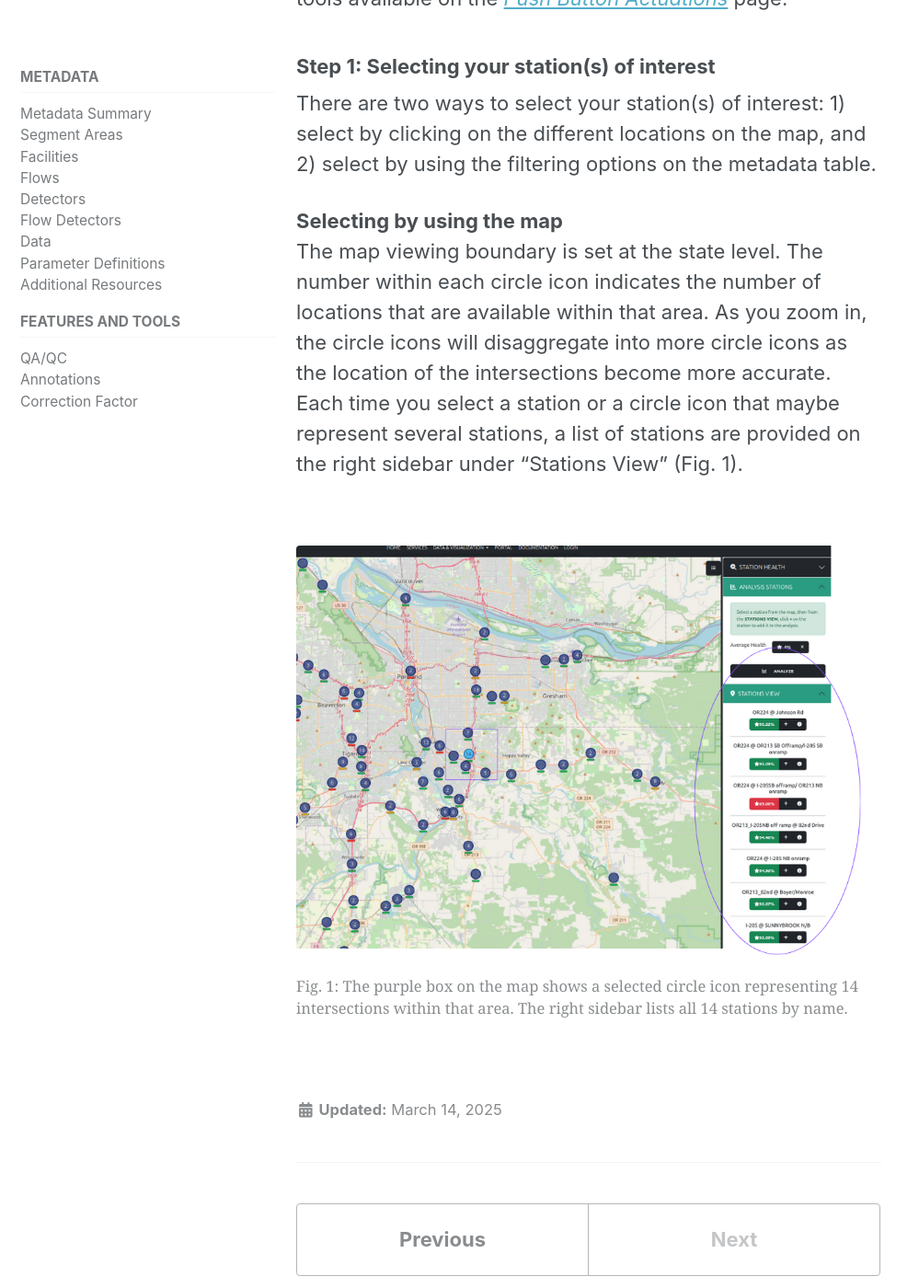
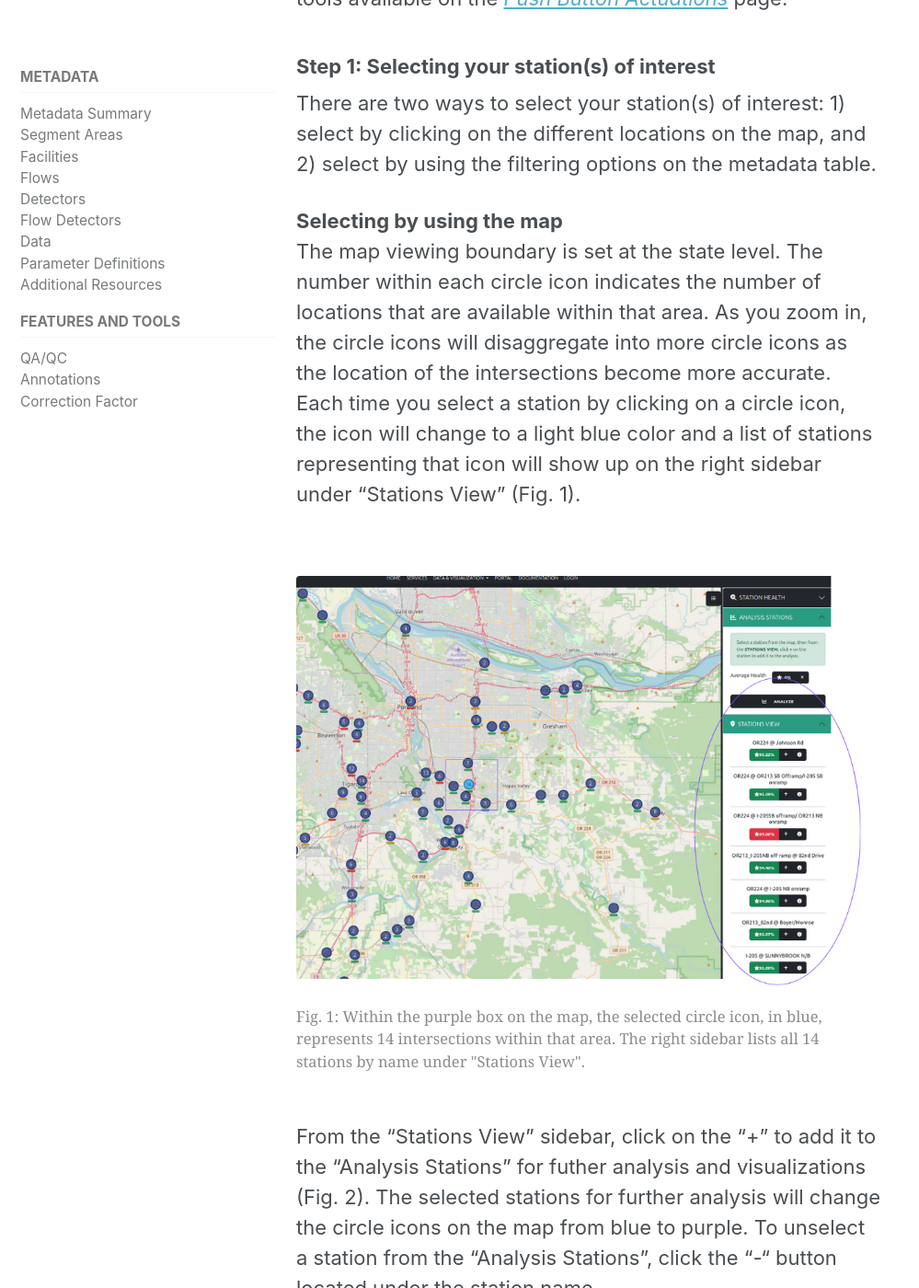
Before and after one commit to PSUTrec/documentation, a Jekyll site: the page built from _documents/push-button.md, in a window 1280 px wide and 1400 px high, scrolled down 442 px. Shown: the whole window at 92% size, without its empty margins (0-999 px from the left). Built offline with Jekyll 4.4.1, drawn with Linux system fonts in a browser that asks for light colours; nearby versions of some CDN libraries; some of the changed text lies outside the part shown.

Commit message:
added fig 2

```diff
--- a/_documents/push-button.md
+++ b/_documents/push-button.md
@@ -10,9 +10,16 @@ The following sections will guide you through the different tools available on t
 There are two ways to select your station(s) of interest: 1) select by clicking on the different locations on the map, and 2) select by using the filtering options on the metadata table.
 
 __Selecting by using the map__
-The map viewing boundary is set at the state level. The number within each circle icon indicates the number of locations that are available within that area. As you zoom in, the circle icons will disaggregate into more circle icons as the location of the intersections become more accurate. Each time you select a station or a circle icon that maybe represent several stations, a list of stations are provided on the right sidebar under "Stations View" (Fig. 1).
+The map viewing boundary is set at the state level. The number within each circle icon indicates the number of locations that are available within that area. As you zoom in, the circle icons will disaggregate into more circle icons as the location of the intersections become more accurate. Each time you select a station by clicking on a circle icon, the icon will change to a light blue color and a list of stations representing that icon will show up on the right sidebar under "Stations View" (Fig. 1).
 
 <figure class="align-left">
     <img src="{{ site.url }}{{ site.baseurl }}/assets/images/push-fig1.png" alt="">
-    <figcaption>Fig. 1: The purple box on the map shows a selected circle icon representing 14 intersections within that area. The right sidebar lists all 14 stations by name.</figcaption>
+    <figcaption>Fig. 1: Within the purple box on the map, the selected circle icon, in blue, represents 14 intersections within that area. The right sidebar lists all 14 stations by name under "Stations View".</figcaption>
 </figure>
+
+From the "Stations View" sidebar, click on the "+" to add it to the "Analysis Stations" for futher analysis and visualizations (Fig. 2). The selected stations for further analysis will change the circle icons on the map from blue to purple. To unselect a station from the "Analysis Stations", click the "-" button located under the station name.
+
+<figure class="align-left">
+    <img src="{{ site.url }}{{ site.baseurl }}/assets/images/push-fig2.png" alt="">
+    <figcaption>Fig. 2: Within the purple box on the map, the selected "Analysis Stations" are highlighted in purple and the selected "Stations View" are highlighted in light blue. The right sidebar shows the lists of the selected "Analysis Stations" and "Stations View"; note the "+" or "-" buttons under the station names. </figcaption>
+</figure>
```
Also changed, not shown: assets/images/push-fig2.png (added).
